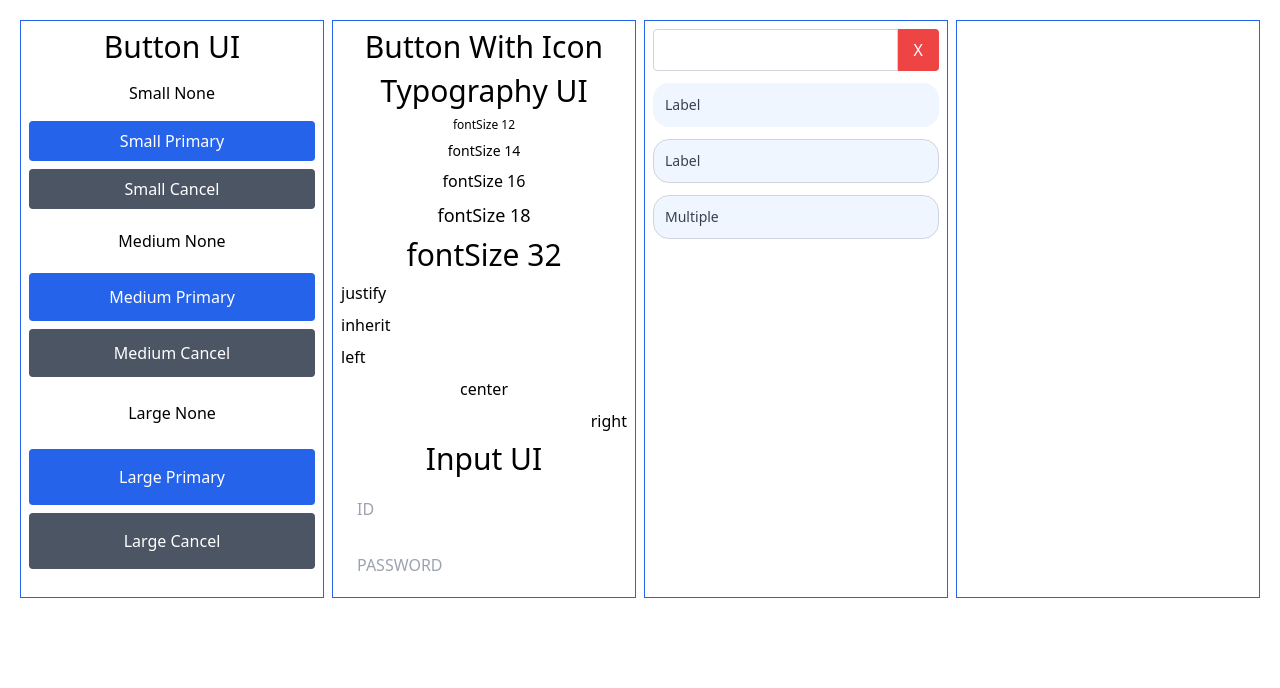
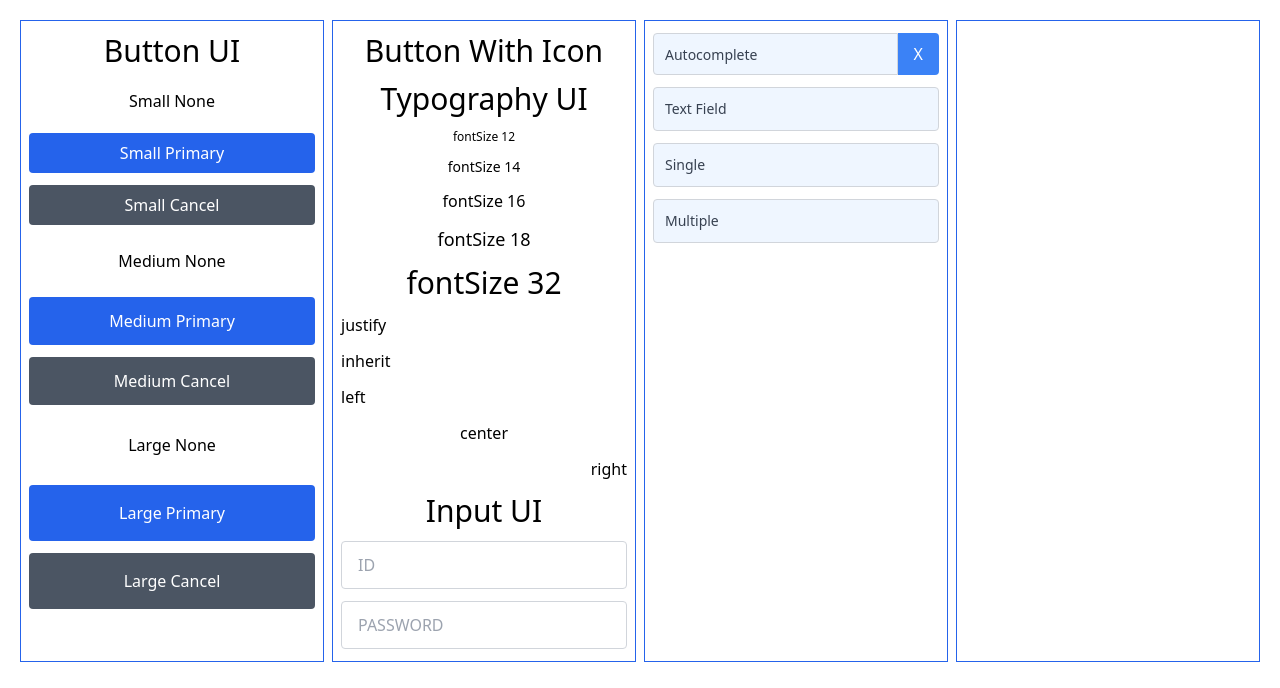
Before and after one commit to ainochi-kor/my-tailwind-template, a Next.js app: page / in a window 1280 px wide. Shown: the top 688 px of the page. Built offline with nearby package versions, Linux system fonts and the light colour scheme.

Commit message:
AutoComplete, TextField, Select, Input UI 수정

```diff
--- a/pages/index.tsx
+++ b/pages/index.tsx
@@ -6,19 +6,24 @@ import TextField from "@/components/TextField";
 import Typography from "@/components/Typography";
 import { NextPage } from "next";
 import Image from "next/image";
-import { useState } from "react";
+import { ChangeEvent, useState } from "react";
 import { test_autocomplete_item } from "src/data/test";
 
-export const TEST_AREA = "w-1/4 space-y-2 border-blue-600 border p-2";
+export const TEST_AREA = "w-1/4 space-y-3 border-blue-600 border py-3 px-2";
 const exam_select = ["a", "b"];
 
 const TestPage: NextPage = () => {
+  const [textFile, setTextFiled] = useState("");
   const [autoCompleteInput, setAutoCompleteInput] = useState("");
   const [selectValue, setSelectValue] = useState<string | string[]>();
   const [selectMultiValue, setSelectMultiValue] = useState<string | string[]>();
 
   const updateAutoCompleteInput = (newValue: string) => {
     setAutoCompleteInput(newValue);
+  };
+
+  const updateTextFiled = (e: ChangeEvent<HTMLInputElement>) => {
+    setTextFiled(e.target.value);
   };
 
   const changeSelectBox = (option: string | string[]) => {
@@ -108,15 +113,20 @@ const TestPage: NextPage = () => {
         <Input placeholder="ID" type="text" />
         <Input placeholder="PASSWORD" type="password" />
       </div>
-      <div className={`${TEST_AREA} space-y-3`}>
+      <div className={`${TEST_AREA} space-y-3 `}>
         <Autocomplete
           options={test_autocomplete_item}
           inputValue={autoCompleteInput}
           updateInputValue={updateAutoCompleteInput}
+          label="Autocomplete"
         />
-        <TextField label="Label" />
+        <TextField
+          label="Text Field"
+          onChange={updateTextFiled}
+          value={textFile}
+        />
         <SelectBox
-          label="Label"
+          label="Single"
           onChange={changeSelectBox}
           options={exam_select}
           value={selectValue}
--- a/src/components/Autocomplete/index.tsx
+++ b/src/components/Autocomplete/index.tsx
@@ -1,6 +1,7 @@
 import React, { useState, useRef, useEffect } from "react";
 
 interface AutocompleteProps {
+  label?: string;
   options: string[];
   inputValue: string;
   updateInputValue: (selectedItem: string) => void;
@@ -10,6 +11,7 @@ const Autocomplete: React.FC<AutocompleteProps> = ({
   options,
   inputValue,
   updateInputValue,
+  label,
 }) => {
   const [items, setItems] = useState<string[]>([]);
   const [open, setOpen] = useState<boolean>(false);
@@ -17,12 +19,6 @@ const Autocomplete: React.FC<AutocompleteProps> = ({
 
   const handleFocusIn = () => {
     setOpen(true);
-  };
-
-  const handleBlur = (e: React.FocusEvent) => {
-    if (!divRef.current?.contains(e.relatedTarget as Node)) {
-      setOpen(false);
-    }
   };
 
   const handleInputChange = (e: React.ChangeEvent<HTMLInputElement>) => {
@@ -50,6 +46,12 @@ const Autocomplete: React.FC<AutocompleteProps> = ({
     }
   }, [inputValue]);
 
+  const handleBlur = (e: React.FocusEvent) => {
+    if (!divRef.current?.contains(e.relatedTarget as Node)) {
+      setOpen(false);
+    }
+  };
+
   return (
     <div ref={divRef} onBlur={handleBlur} className="relative">
       <div className="flex">
@@ -58,28 +60,41 @@ const Autocomplete: React.FC<AutocompleteProps> = ({
           onChange={handleInputChange}
           value={inputValue}
           onFocus={handleFocusIn}
-          className="border border-gray-300 rounded-l px-4 py-2 w-full"
+          className={`border  rounded-l px-4 py-2 w-full ring-0 outline-none ${
+            inputValue || open
+              ? "bg-white border-blue-500"
+              : "bg-blue-50 border-gray-300"
+          }`}
         />
         <button
           onClick={handleDeleteButtonClick}
-          className="bg-red-500 text-white px-4 py-2 rounded-r"
+          className="bg-blue-500 text-white px-4 py-2 rounded-r"
         >
           X
         </button>
       </div>
       {open && (
-        <div className="absolute left-0 mt-1 w-full bg-white border border-gray-300 rounded shadow">
+        <div className="absolute left-0 mt-1 w-full bg-white border border-gray-300 rounded shadow z-10">
           {items.map((item, index) => (
             <div
               key={index}
               onMouseDown={() => handleDropDownClick(item)}
-              className="px-4 py-2 hover:bg-gray-200 cursor-pointer"
+              className="px-4 py-2 hover:bg-gray-100 cursor-pointer"
             >
               {item}
             </div>
           ))}
         </div>
       )}
+      <label
+        className={`absolute left-3  ${
+          open || inputValue
+            ? "text-micro text-blue-500 -top-10px bg-white px-1 rounded-sm"
+            : "text-small top-1/4 text-gray-700"
+        } transition-all duration-200`}
+      >
+        {label}
+      </label>
     </div>
   );
 };
--- a/src/components/Input/index.tsx
+++ b/src/components/Input/index.tsx
@@ -3,7 +3,7 @@ interface P extends InputProps {}
 const Input: React.FC<P> = ({ ...props }) => {
   return (
     <input
-      className={`h-12 bg-input w-full rounded px-4 text-black`}
+      className={`h-12 bg-input w-full rounded px-4 text-black outline-none border border-gray-300`}
       {...props}
     />
   );
--- a/src/components/SelectBox/index.tsx
+++ b/src/components/SelectBox/index.tsx
@@ -85,11 +85,11 @@ const SelectBox: React.FC<P> = ({
       <div
         className={`
         flex items-center w-full h-11 px-3 py-2 justify-between
-        cursor-pointer border border-gray-300 rounded-2xl
+        cursor-pointer border  rounded
         ${
           open || (value && value?.length > 0)
             ? "bg-white border-blue-500"
-            : "bg-blue-50"
+            : "bg-blue-50 border-gray-300"
         }
 
         `}
@@ -99,7 +99,7 @@ const SelectBox: React.FC<P> = ({
         <span>{getSelectValueText(value)}</span>
       </div>
       {open && (
-        <ul className="absolute w-full py-2 bg-white border border-gray-100 rounded z-10">
+        <ul className="absolute w-full py-2 bg-white border border-gray-300 rounded z-10 mt-1">
           {options.map((option, index) => (
             <li
               key={index}
@@ -135,10 +135,10 @@ const SelectBox: React.FC<P> = ({
         </ul>
       )}
       <label
-        className={`absolute left-3 text-gray-700 ${
+        className={`absolute left-3  ${
           open || (value && value?.length > 0)
             ? "text-micro text-blue-500 -top-10px bg-white px-1 rounded-sm"
-            : "text-small top-1/4"
+            : "text-small top-1/4 text-gray-700"
         } transition-all duration-200`}
       >
         {label}
--- a/src/components/TextField/index.tsx
+++ b/src/components/TextField/index.tsx
@@ -8,24 +8,31 @@ interface P extends InputHTMLAttributes<HTMLInputElement> {
 const TextField: React.FC<P> = ({ label, type = "text", ...props }) => {
   const [focus, setFocus] = useState(false);
 
+  console.log(props.value);
+
   return (
     <div className="relative flex items-center">
       <input
         {...props}
         type={type}
         className={`h-11 block w-full px-3 py-2
-        placeholder-gray-500 rounded-2xl focus:outline-none focus:ring-1
-        focus:ring-blue-500 focus:border-blue-500 ${focus ? "" : "bg-blue-50"}`}
+        placeholder-gray-500 border border-gray-300 rounded
+        outline-none focus:border-blue-500 ${
+          focus || props.value ? "" : "bg-blue-50"
+        }
+        `}
         onFocus={() => setFocus(true)}
         onBlur={() => setFocus(false)}
       />
       <label
         htmlFor={props.id}
-        className={`absolute left-3 text-gray-700 ${
+        className={`absolute left-3  ${
           focus || props.value
             ? "text-micro -top-10px bg-white px-1 rounded-sm"
             : "text-small top-1/4"
-        } ${focus ? "text-blue-500" : ""}  transition-all duration-200`}
+        } ${
+          focus ? "text-blue-500" : "text-gray-700"
+        }  transition-all duration-200`}
       >
         {label}
       </label>
```
